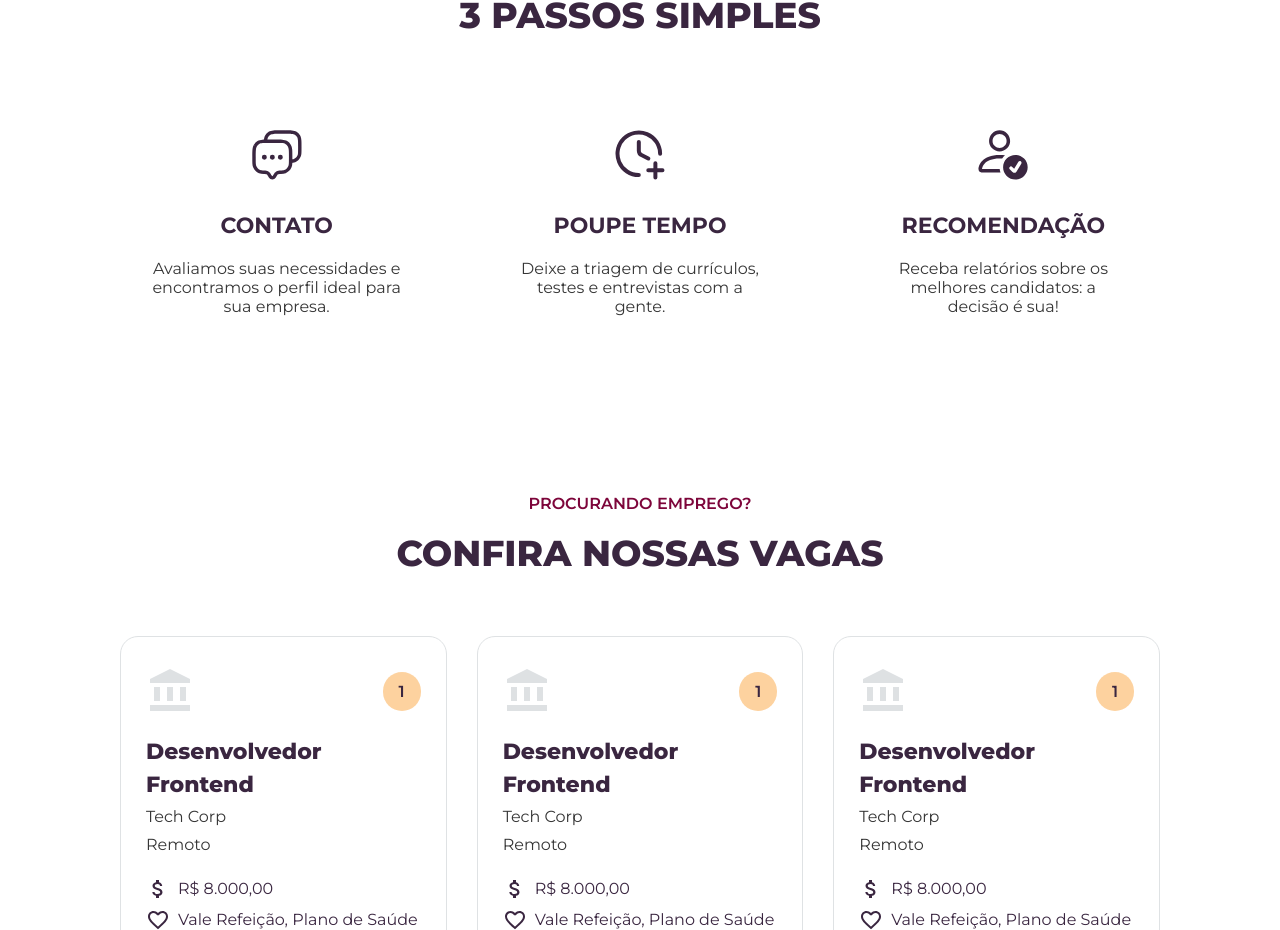
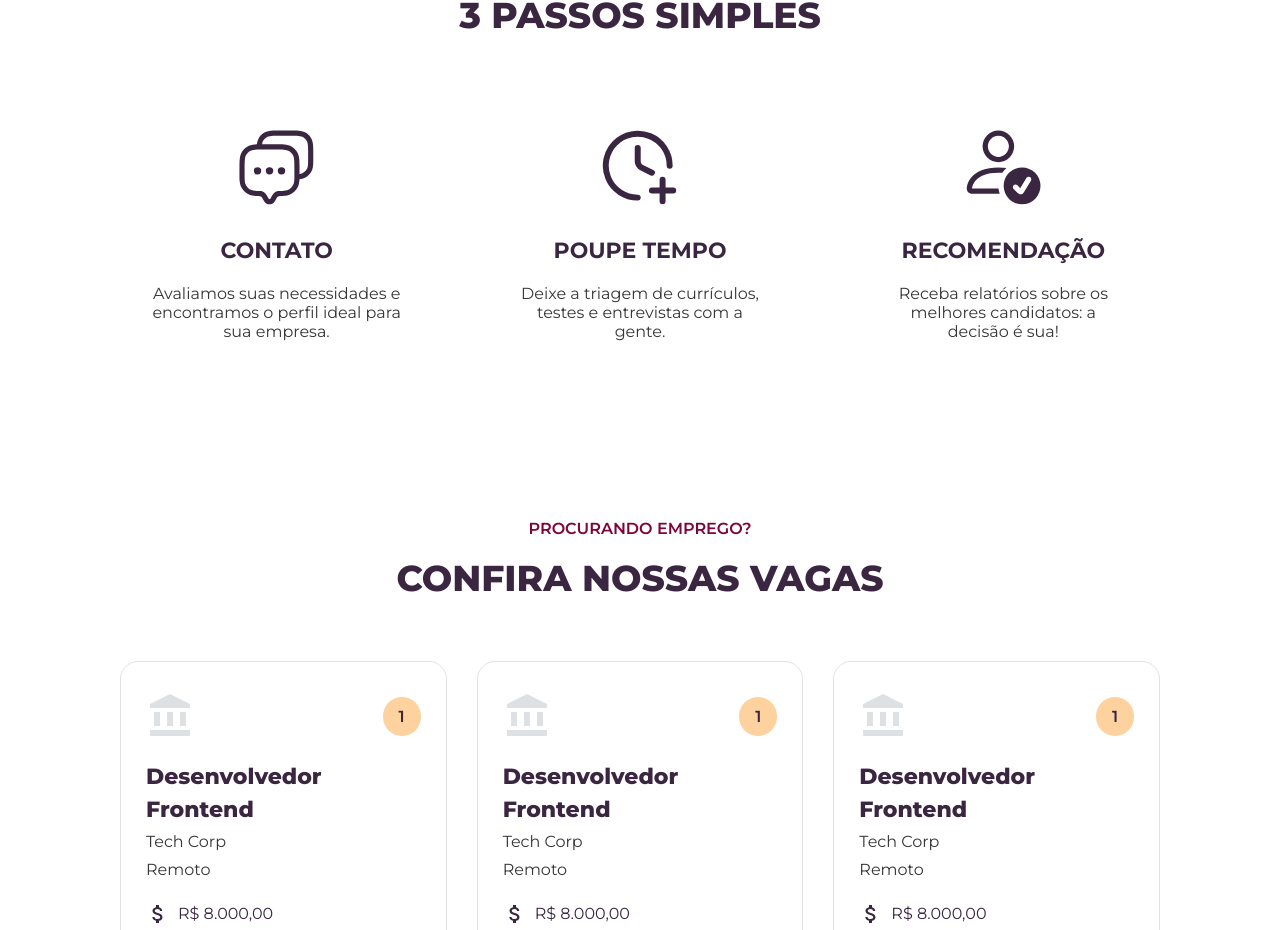
Before and after one commit to MPCGomes/logumrh, a Next.js app: page / in a window 1280 px wide. Shown: the part 870-1800 px from the top of the page. Built offline with nearby package versions, Linux system fonts and the light colour scheme.

Commit message:
style: process card

```diff
--- a/src/components/homePage/ProcessCard/ProcessCard.module.scss
+++ b/src/components/homePage/ProcessCard/ProcessCard.module.scss
@@ -8,11 +8,6 @@
   padding: 32px;
   width: 100%;
   text-align: center;
-}
-
-.icon {
-  max-width: 100px;
-  max-height: 100px;
 }
 
 .text {
--- a/src/components/homePage/ProcessCard/ProcessCard.tsx
+++ b/src/components/homePage/ProcessCard/ProcessCard.tsx
@@ -10,7 +10,7 @@ interface ProcessCardProps {
 
 const ProcessCard: FC<ProcessCardProps> = ({ icon, title, description }) => (
   <div className={styles.processCard}>
-    <Image src={icon} alt="process-icon" width={50} height={50} />
+    <Image src={icon} alt="process-icon" width={75} height={75} />
     <div className={styles.text}>
       <h3 className={styles.title}>{title}</h3>
       <p className={styles.description}>{description}</p>
```
